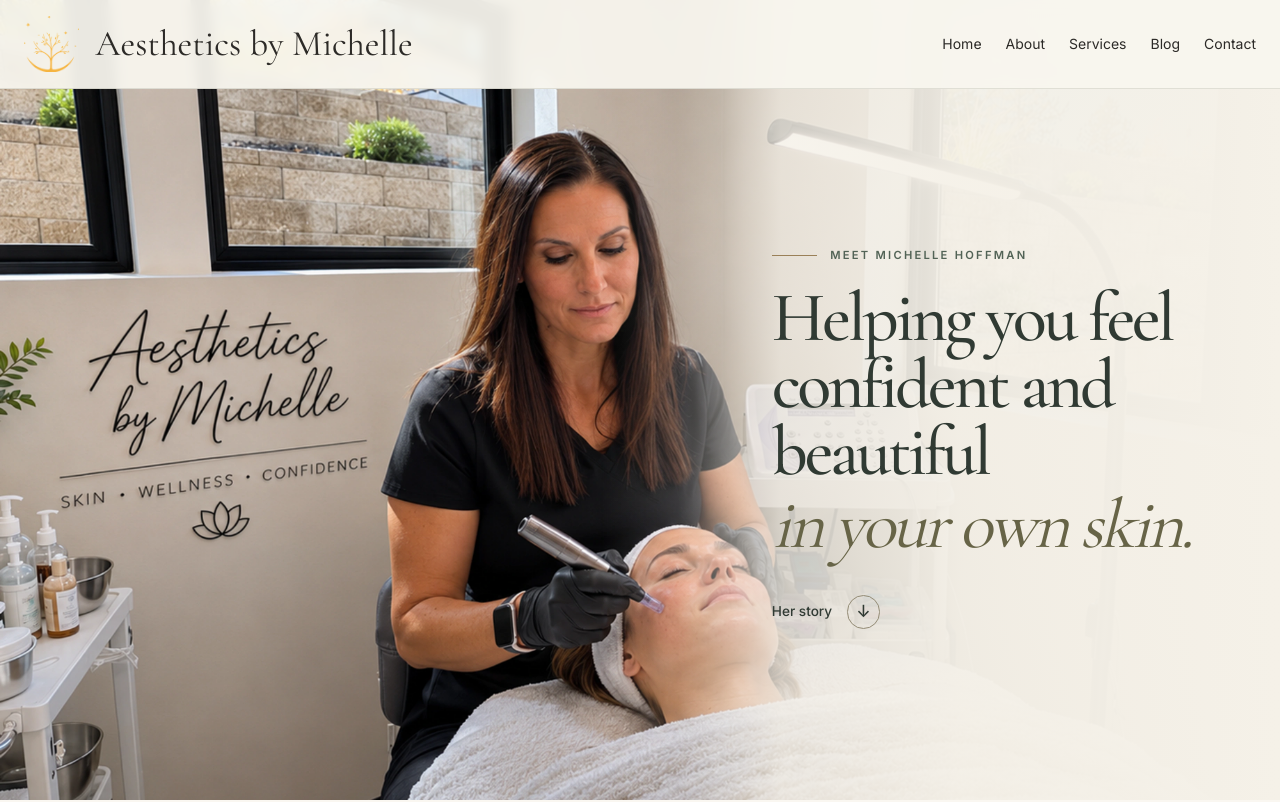
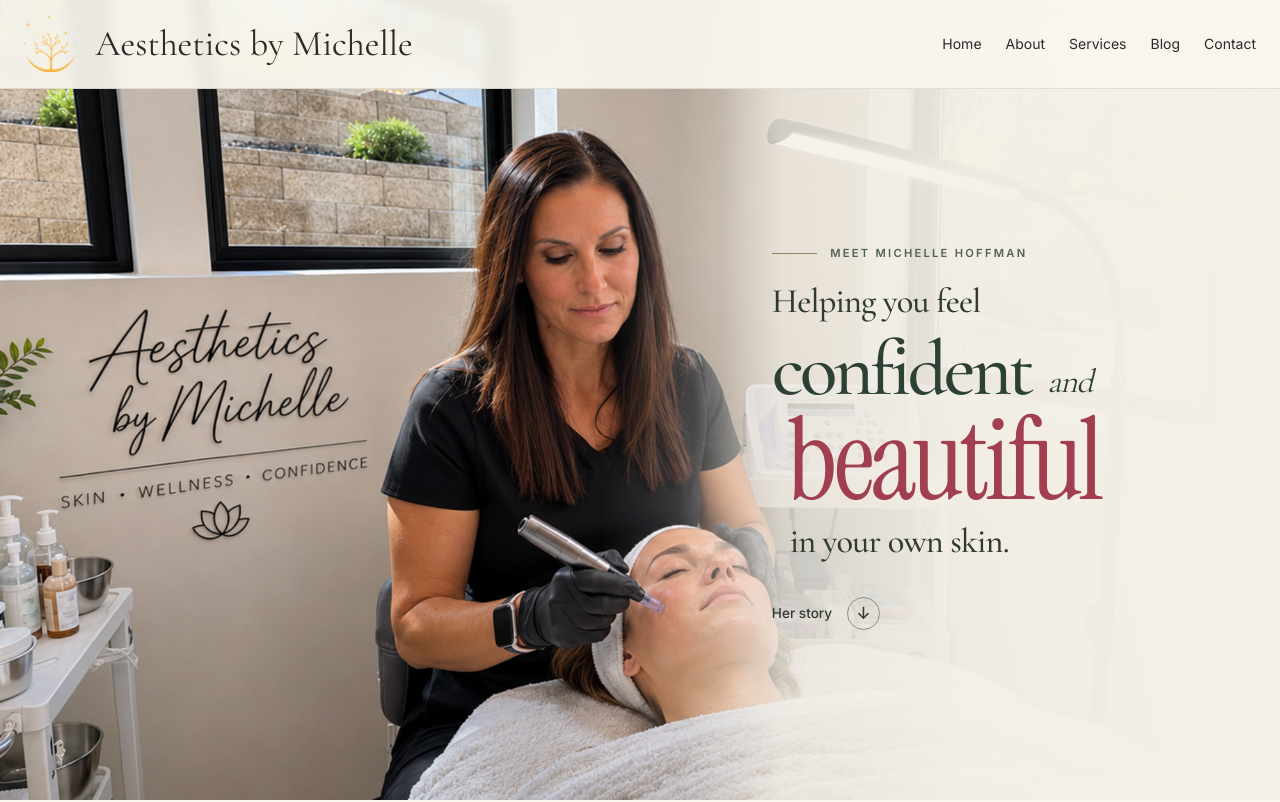
Before and after one commit to Unchainedmindprompts/Aesthetics-by-Michelle, a Next.js app: page /about in a window 1280 px wide. Shown: the top 802 px of the page. Built offline with nearby package versions, Linux system fonts and the light colour scheme.

Commit message:
Explore an expressive type treatment for the About headline

```diff
--- a/app/about/about.module.css
+++ b/app/about/about.module.css
@@ -60,17 +60,49 @@
 }
 
 .title {
-  font: 500 clamp(3rem, min(5.5vw, 10.5vh), 7.2rem)/.95 var(--font-cormorant), Georgia, serif;
-  letter-spacing: -.047em;
+  --display-size: clamp(3.5rem, min(6.1vw, 10.5svh), 6.7rem);
+  font-family: var(--font-cormorant), Georgia, serif;
+  font-weight: 500;
 }
 
-.title span, .title em { display: block; }
+.opening, .confident, .accent, .closing { display: block; }
 
-.title em {
-  margin-top: .1em;
-  color: #676447;
+.opening, .closing {
+  font-size: calc(var(--display-size) * .44);
+  line-height: 1.1;
+  letter-spacing: -.023em;
+}
+
+.confident {
+  margin-top: .13em;
+  color: #2d4036;
+  font-size: var(--display-size);
+  letter-spacing: -.05em;
+  line-height: .99;
+}
+
+.and {
+  display: inline-block;
+  margin-left: .06em;
+  font-size: .43em;
+  font-style: italic;
   font-weight: 400;
+  letter-spacing: -.035em;
+  vertical-align: .06em;
 }
+
+.accent {
+  width: fit-content;
+  padding-right: .1em;
+  margin: -.045em 0 .055em .14em;
+  color: #a13f51;
+  font-size: calc(var(--display-size) * 1.46);
+  font-weight: 400;
+  line-height: 1;
+  letter-spacing: -.036em;
+}
+
+.closing { margin-left: .52em; }
 
 .storyLink {
   display: inline-flex;
@@ -139,13 +171,12 @@
 
   .byline { margin-bottom: .75rem; font-size: .65rem; }
   .byline::before { width: 1.9rem; }
-  .title { font-size: clamp(2.5rem, min(11vw, 7svh), 4.75rem); line-height: .97; }
-  .title .beautiful { display: inline; }
+  .title { --display-size: clamp(3.05rem, min(12.9vw, 7.5svh), 5.25rem); }
   .storyLink { margin-top: .85rem; }
 }
 
 @media (max-height: 550px) and (orientation: landscape) {
   .content { padding-block: calc(var(--nav-height) + 1.25rem) 1rem; }
-  .title { font-size: clamp(2rem, 4.4vw, 3.25rem); }
+  .title { --display-size: clamp(2.25rem, 5.4vw, 3.4rem); }
   .byline, .storyLink { margin-block: .5rem; }
 }
--- a/app/about/page.tsx
+++ b/app/about/page.tsx
@@ -1,7 +1,15 @@
 import Image from "next/image";
+import { Instrument_Serif } from "next/font/google";
 import styles from "./about.module.css";
 import type { Metadata } from "next";
 import Link from "next/link";
+
+const accentSerif = Instrument_Serif({
+  subsets: ["latin"],
+  weight: "400",
+  style: "italic",
+  display: "swap",
+});
 
 const BOOKING_URL = "/contact";
 
@@ -29,8 +37,10 @@ export default function AboutPage() {
         <div className={styles.content}>
           <p className={styles.byline}>Meet Michelle Hoffman</p>
           <h1 id="about-title" className={styles.title}>
-            Helping you feel <span>confident and <span className={styles.beautiful}>beautiful</span></span>{" "}
-            <em>in your own skin.</em>
+            <span className={styles.opening}>Helping you feel</span>{" "}
+            <span className={styles.confident}>confident <span className={styles.and}>and</span></span>{" "}
+            <em className={`${styles.accent} ${accentSerif.className}`}>beautiful</em>{" "}
+            <span className={styles.closing}>in your own skin.</span>
           </h1>
           <a className={styles.storyLink} href="#michelles-story">
             Her story <span aria-hidden="true">↓</span>
```
